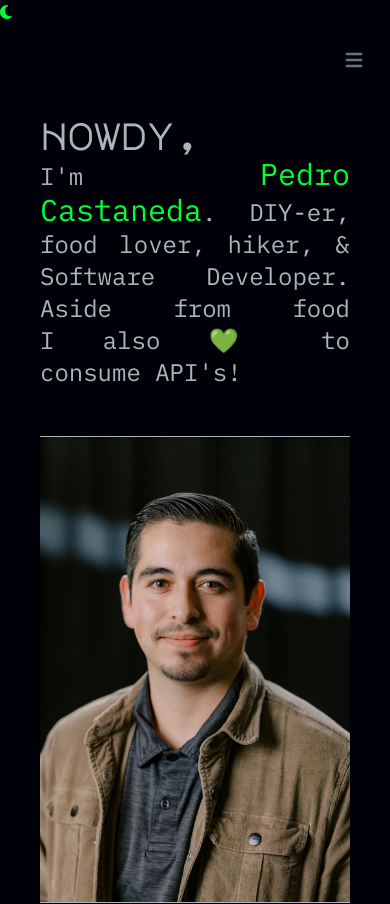
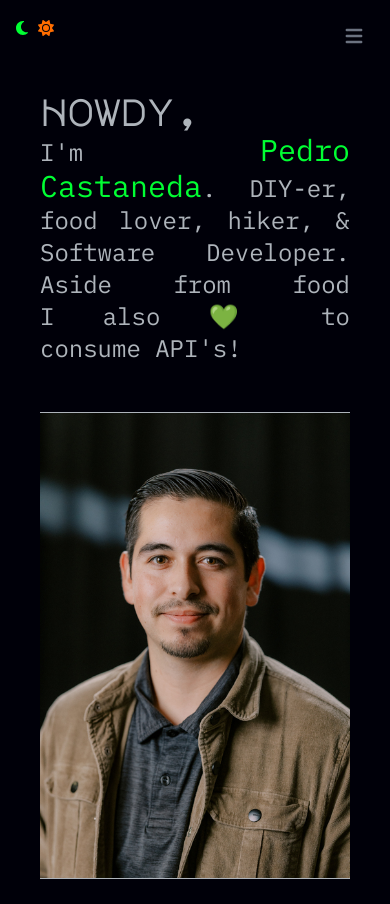
Before and after one commit to rooted92/pedrocwebsite, a React (Create React App) app: page / in a window 390 px wide. Shown: the top 904 px of the page. Built offline with nearby package versions, Linux system fonts and the light colour scheme; a web font is replaced by a local one.

Commit message:
feat: finalized theme mode

```diff
--- a/src/App.css
+++ b/src/App.css
@@ -10,7 +10,7 @@
   --ibm-plex-mono: 'IBM Plex Mono', monospace;
   --secondary-font-color: rgb(0, 255, 51);
   --primary-font-color: rgb(174, 180, 187);
-  --link-color: rgb(0, 255, 51);
+  --link-color: #00ff33;
   --primary-border-color: rgb(174, 180, 187);
 }
 
@@ -26,13 +26,13 @@
 }
 
 .light-mode {
-  --body-bg-color: #ffffff;
-  --nav-bg-color: rgba(245, 243, 244, 0.945);
-  --footer-bg-color: #f5f3f4;
-  --secondary-font-color: #d00000;
-  --primary-font-color: #161a1d;
-  --link-color: #d00000;
-  --primary-border-color: #fff;
+  --body-bg-color: #f8f9fa;
+  --nav-bg-color: rgba(233, 236, 239, 0.945);
+  --footer-bg-color: #e9ecef;
+  --secondary-font-color: #212529;
+  --primary-font-color: #495057;
+  --link-color: #343a40;
+  --primary-border-color: #dee2e6;
   transition: all 0.5s linear;
 }
 
--- a/src/components/NavbarFolder/Navbar.css
+++ b/src/components/NavbarFolder/Navbar.css
@@ -6,6 +6,7 @@
 
 .nav-bg-color {
   background-color: var(--nav-bg-color);
+  transition: all 0.3s ease-in;
 }
 
 .function-name {
--- a/src/components/NavbarFolder/NavbarComponent.tsx
+++ b/src/components/NavbarFolder/NavbarComponent.tsx
@@ -13,6 +13,7 @@ const Navbar = (): JSX.Element => {
     const [scrolled, setScrolled] = useState<boolean>(false);
 
     const [theme, setTheme] = useState('dark-mode');
+    const [isDark, setIsDark] = useState<boolean>(true);
     const body = document.body;
     body.classList.add(theme);
 
@@ -20,9 +21,11 @@ const Navbar = (): JSX.Element => {
         if (theme === 'dark-mode') {
             body.classList.remove(theme);
             setTheme('light-mode');
+            setIsDark(false);
         } else {
             body.classList.remove(theme);
             setTheme('dark-mode');
+            setIsDark(true);
         }
     }
 
@@ -53,9 +56,11 @@ const Navbar = (): JSX.Element => {
 
     return (
         <>
-            <nav className="lg:hidden">
-                <button>
-                    <FontAwesomeIcon icon={faMoon} style={{ color: "#00ff33", }} />
+            <nav className={`${scrolled ? 'fixed' : ''} z-10 w-screen lg:hidden`}>
+                <button
+                    className='absolute left-4 top-4 hover:scale-105 transform transition-all duration-200 ease-linear'
+                    onClick={handleThemeToggle}>
+                    <FontAwesomeIcon icon={faMoon} style={{ color: "#00ff33", }} /> <FontAwesomeIcon icon={faSun} style={{ color: "#ff6d00", }} />
                 </button>
                 <div className="max-w-screen-xl flex flex-wrap items-center justify-between mx-auto p-4">
                     <div className="flex items-center"></div>
@@ -64,7 +69,7 @@ const Navbar = (): JSX.Element => {
                         <svg className="w-6 h-6" aria-hidden="true" fill="currentColor" viewBox="0 0 20 20" xmlns="http://www.w3.org/2000/svg"><path fill-rule="evenodd" d="M3 5a1 1 0 011-1h12a1 1 0 110 2H4a1 1 0 01-1-1zM3 10a1 1 0 011-1h12a1 1 0 110 2H4a1 1 0 01-1-1zM3 15a1 1 0 011-1h12a1 1 0 110 2H4a1 1 0 01-1-1z" clip-rule="evenodd"></path></svg>
                     </button>
                     <div className={`${show ? '' : 'hidden'} w-full`} id="navbar-hamburger">
-                        <ul className="flex flex-col font-medium mt-4 rounded-lg smokeyGrayText nav-bg-color">
+                        <ul className="flex flex-col items-end font-medium mt-4 rounded-lg nav-bg-color">
                             <li>
                                 <a onClick={HamburgerMenuToggle} href="#about" className="block py-2 pl-3 pr-4">.about<span className='secondary-font-color'>(</span><span className='secondary-font-color'>)</span></a>
                             </li>
@@ -93,7 +98,7 @@ const Navbar = (): JSX.Element => {
                     <button
                         className='ml-8 absolute bottom-6 hover:scale-105 transform transition-all duration-200 ease-linear'
                         onClick={handleThemeToggle}>
-                        mode <FontAwesomeIcon icon={faMoon} style={{color: "#aeb4bb",}} /> <FontAwesomeIcon icon={faSun} style={{color: "#aeb4bb",}} />
+                        mode <FontAwesomeIcon icon={faMoon} style={{color: isDark ? '#00ff33' : "#495057",}} /> <FontAwesomeIcon icon={faSun} style={{color: !isDark ? "#ff6d00" : "#495057",}} />
                     </button>
                     <div className='nav-items-container flex justify-center mx-auto'>
                         <a href="#about" className='function-name text-center'>.about<span className='secondary-font-color'>(</span><span className='argument'>me</span><span className='r-parenthesis secondary-font-color'>)</span></a>
```
